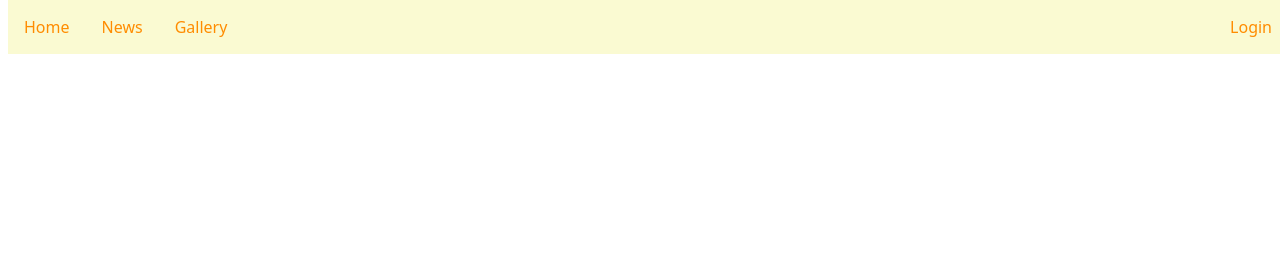
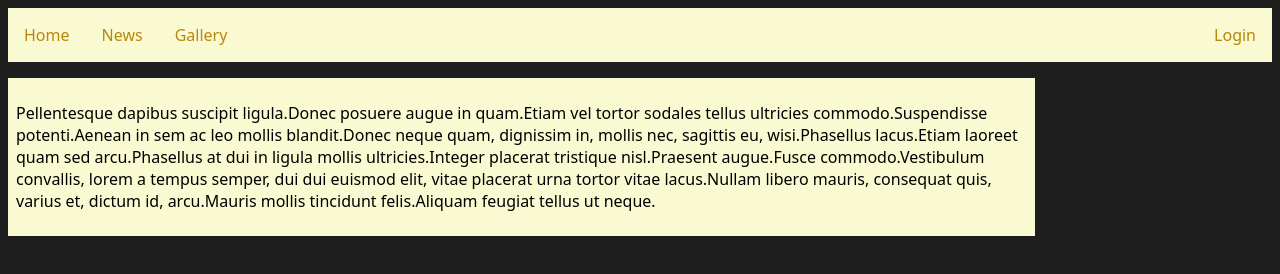
Before and after one commit to merazi/proyecto-web-2, a website: page public/index.html in a window 1280 px wide. Drawn offline with Linux system fonts and the light colour scheme.

Commit message:
Thinkering with css

```diff
--- a/public/css/styles.css
+++ b/public/css/styles.css
@@ -1,12 +1,26 @@
 html {
     font-family: sans;
     margin: 0;
+    background-color: #1E1E1E;
+}
+
+body {
+}
+
+.main-content {
+    padding: .5em;
+    margin-top: 2em;
+    width: 80%;
+    color: black;
+    display: block;
+    background: lightgoldenrodyellow;
+    margin-top: 1em;
 }
 
 .navbar {
     overflow: hidden;
     background-color: lightgoldenrodyellow;
-    position: fixed;
+    position: sticky;
     top: 0;
     width: 100%;
     margin: auto;
@@ -15,15 +29,15 @@ html {
 .navbar a {
     float: left;
     display: block;
-    color: darkorange;
+    color: darkgoldenrod;
     text-align: center;
     padding: 1em 1em;
     text-decoration: none;
 }
 
 .navbar a:hover {
-    background: darkorange;
-    color: white;
+    background: darkgoldenrod;
+    color: whitesmoke;
 }
 
 .navbar-align-right {
--- a/public/index.html
+++ b/public/index.html
@@ -12,5 +12,22 @@
 	    <a href="">Gallery</a>
 	    <a class="navbar-align-right" href="">Login</a>
 	</div>
+	<div>
+	    <div class="main-content">
+		<p>
+		    Pellentesque dapibus suscipit ligula.Donec posuere augue in
+		    quam.Etiam vel tortor sodales tellus ultricies
+		    commodo.Suspendisse potenti.Aenean in sem ac leo mollis
+		    blandit.Donec neque quam, dignissim in, mollis nec, sagittis eu,
+		    wisi.Phasellus lacus.Etiam laoreet quam sed arcu.Phasellus at
+		    dui in ligula mollis ultricies.Integer placerat tristique
+		    nisl.Praesent augue.Fusce commodo.Vestibulum convallis, lorem a
+		    tempus semper, dui dui euismod elit, vitae placerat urna tortor
+		    vitae lacus.Nullam libero mauris, consequat quis, varius et,
+		    dictum id, arcu.Mauris mollis tincidunt felis.Aliquam feugiat
+		    tellus ut neque.
+		</p>
+	    </div>
+	</div>
     </body>
 </html>
```
Lines whose indentation alone changed are shown as unchanged.
